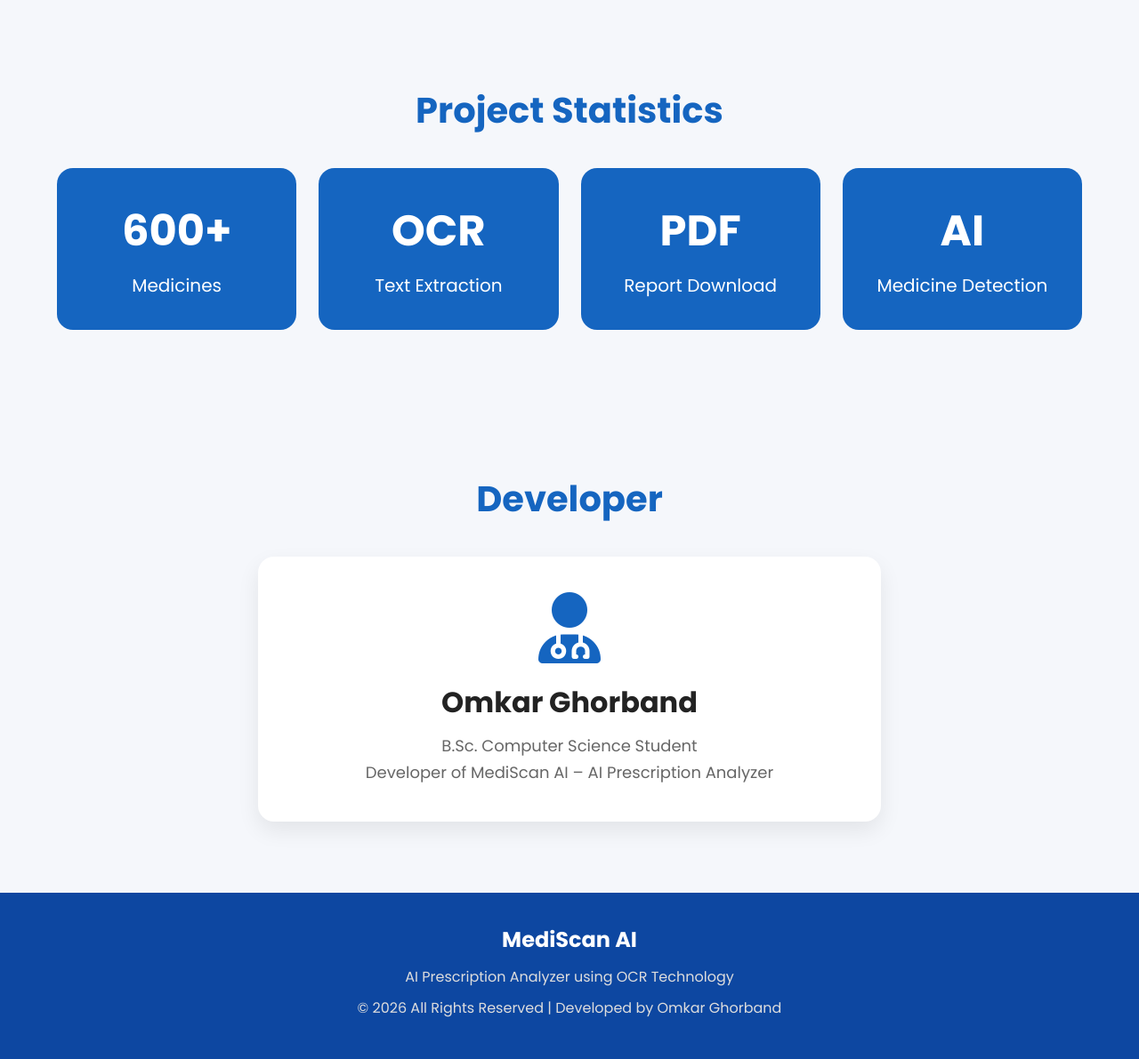
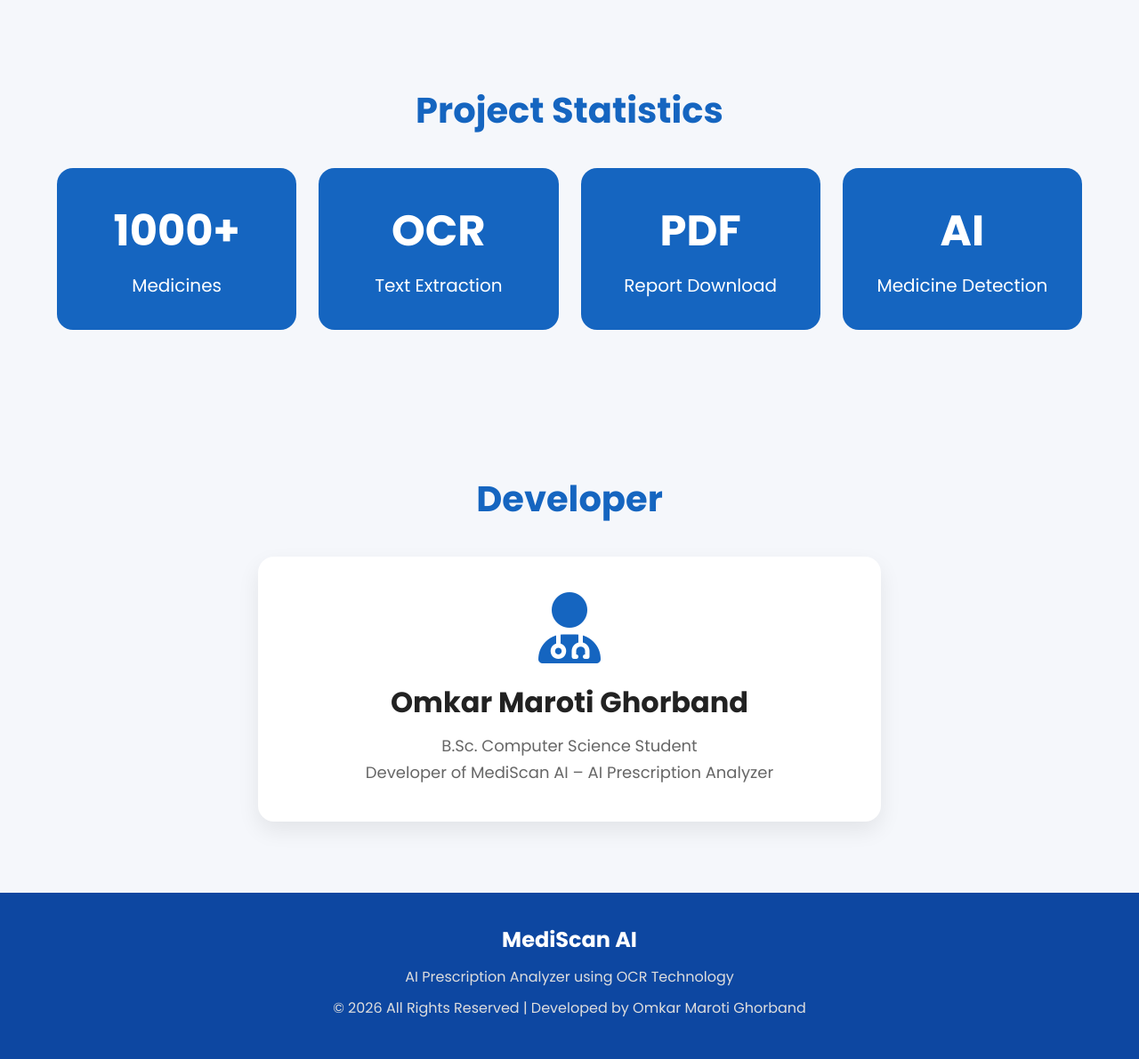
Before and after one commit to omkarghorband24/MediScan-AI, a Flask app: page /about in a window 1280 px wide. Shown: the part 2964-4155 px from the top of the page at 89% size. Run offline with Flask 3, Linux system fonts and the light colour scheme; some libraries are stand-ins or nearby versions.

Commit message:
Adding new values

```diff
--- a/templates/about.html
+++ b/templates/about.html
@@ -330,7 +330,7 @@
 
             <div class="stat-card">
 
-                <h1>600+</h1>
+                <h1>1000+</h1>
 
                 <p>Medicines</p>
 
@@ -380,7 +380,7 @@
 
             <i class="fa-solid fa-user-doctor"></i>
 
-            <h3>Omkar Ghorband</h3>
+            <h3>Omkar Maroti Ghorband</h3>
 
             <p>
 
@@ -416,7 +416,7 @@
 
     <p>
 
-        © 2026 All Rights Reserved | Developed by Omkar Ghorband
+        © 2026 All Rights Reserved | Developed by Omkar Maroti Ghorband
 
     </p>
 
--- a/templates/index.html
+++ b/templates/index.html
@@ -162,7 +162,7 @@
     <footer>
 
         <p>
-            © 2026 AI Prescription Analyzer | Created by Omkar Ghorband
+            © 2026 AI Prescription Analyzer | Created by Omkar Maroti Ghorband
         </p>
 
     </footer>
```
